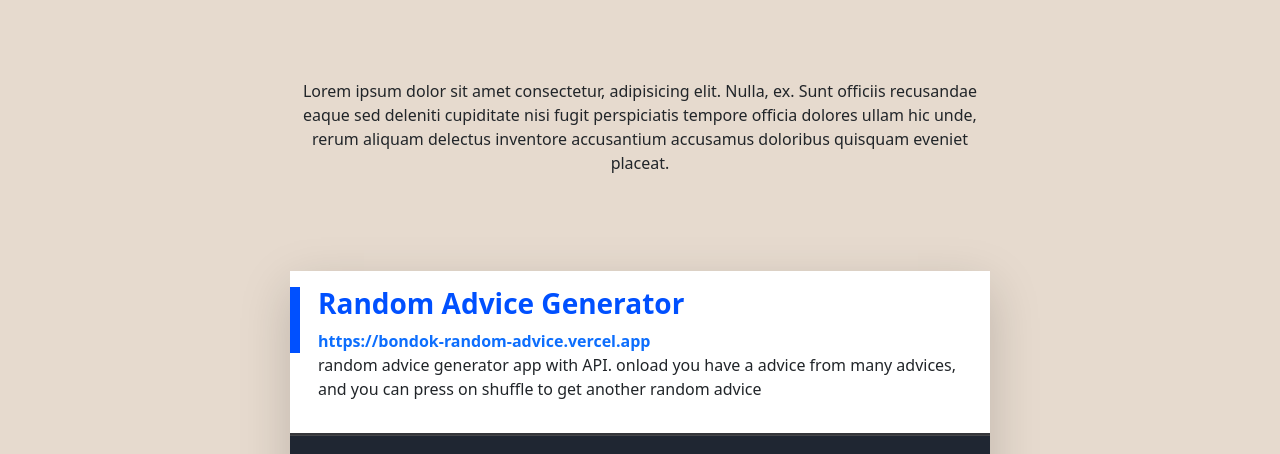
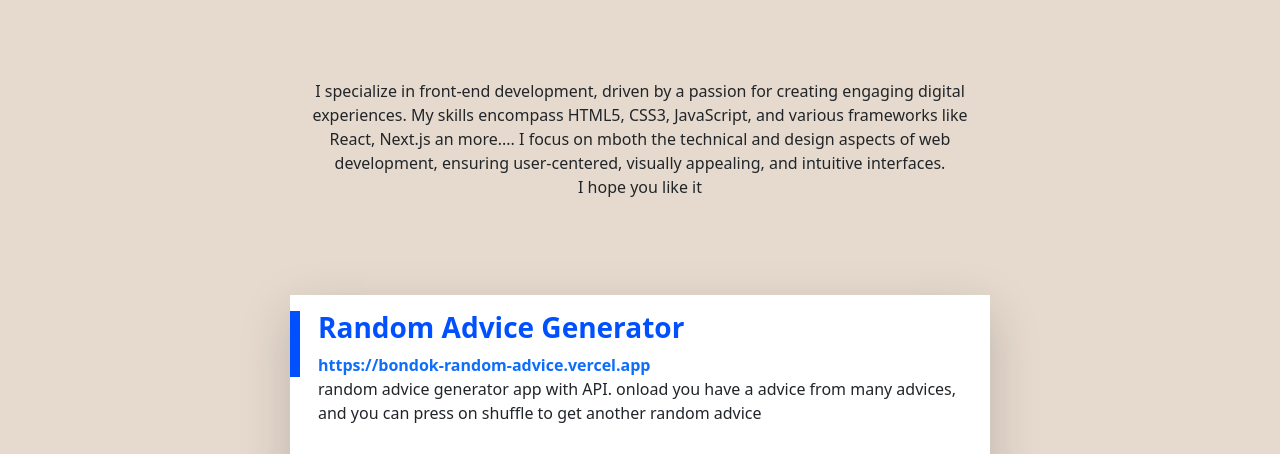
Before and after one commit to Ah-Med702/CV, a plain HTML site: page projects.html in a window 1280 px wide. Shown: the part 259-713 px from the top of the page. Drawn offline with nearby package versions, Linux system fonts and the light colour scheme.

Commit message:
finish projects

```diff
--- a/projects.html
+++ b/projects.html
@@ -48,10 +48,13 @@
                 <h1 class="fw-bold">Projects</h1>
             </div>
             <p class="text-center my-5">
-                Lorem ipsum dolor sit amet consectetur, adipisicing elit. Nulla, ex. Sunt officiis recusandae eaque sed
-                deleniti cupiditate nisi fugit perspiciatis tempore officia dolores ullam hic unde, rerum aliquam
-                delectus
-                inventore accusantium accusamus doloribus quisquam eveniet placeat.
+                I specialize in front-end development, driven by a passion for creating engaging digital experiences. My
+                skills
+                encompass HTML5, CSS3, JavaScript, and various frameworks like React, Next.js an more....
+                I focus on mboth the technical
+                and design aspects of web development, ensuring user-centered, visually appealing, and intuitive
+                interfaces. <br>
+                I hope you like it
             </p>
             <div class="spinner text-center">
                 <div class="spinner-border text-primary" role="status">
@@ -80,7 +83,8 @@
                 <div class="social-links d-flex justify-content-center gap-3">
                     <a href="https://www.facebook.com/ahmed.bondoa.334/"><i class="fab fa-facebook-f"></i></a>
                     <a href="https://github.com/Ah-Med702"><i class="fab fa-github"></i></a>
-                    <a href="https://www.youtube.com/channel/UCazreRiDvfJcIlzFKFiljYQ"><i class="fab fa-youtube"></i></a>
+                    <a href="https://www.youtube.com/channel/UCazreRiDvfJcIlzFKFiljYQ"><i
+                            class="fab fa-youtube"></i></a>
                 </div>
             </div>
         </div>
```
